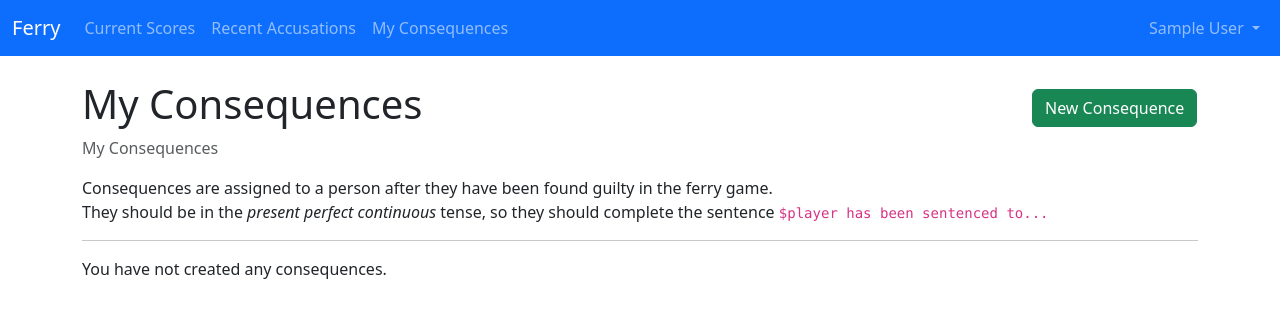
After one commit to trickeydan/ferry-api, a Django app: page /consequences/ in a window 1280 px wide. The commit adds this page. Shown: the top 318 px of the page. Run offline with Django 5.2, Linux system fonts and the light colour scheme; a user stored in the database is signed in; tables that the repository leaves empty hold one stand-in row (values such as "Sample post"); data that the repository does not hold is empty; parts of the project's set-up code (start-up, migrations or seed data) failed here and were passed over.

Commit message:
More stuff

```diff
--- a/ferry/court/models.py
+++ b/ferry/court/models.py
@@ -31,7 +31,7 @@ ConsequenceManager = models.Manager.from_queryset(ConsequenceQuerySet)
 
 class Consequence(models.Model):
     id = models.UUIDField(verbose_name="ID", primary_key=True, default=uuid.uuid4, editable=False)
-    content = models.CharField(max_length=255)
+    content = models.CharField(max_length=255, unique=True)
     is_enabled = models.BooleanField(default=True)
     created_by = models.ForeignKey("accounts.Person", on_delete=models.PROTECT, related_name="consequences")
     created_at = models.DateTimeField(auto_now_add=True, editable=False)
@@ -117,7 +117,7 @@ RatificationManager = models.Manager.from_queryset(RatificationQuerySet)
 class Ratification(models.Model):
     id = models.UUIDField(verbose_name="ID", primary_key=True, default=uuid.uuid4, editable=False)
     accusation = models.OneToOneField(Accusation, on_delete=models.CASCADE, related_name="ratification")
-    consequence = models.ForeignKey(Consequence, on_delete=models.PROTECT, related_name="+")
+    consequence = models.ForeignKey(Consequence, on_delete=models.PROTECT, related_name="ratifications")
     created_by = models.ForeignKey("accounts.Person", on_delete=models.PROTECT, related_name="ratifications")
     created_at = models.DateTimeField(auto_now_add=True, editable=False)
     updated_at = models.DateTimeField(auto_now=True, editable=False)
--- a/ferry/court/urls.py
+++ b/ferry/court/urls.py
@@ -8,4 +8,6 @@ urlpatterns = [
     path("", views.ScoreboardView.as_view(), name="scoreboard"),
     path("scores/<uuid:pk>/", views.PersonScoreView.as_view(), name="person_score"),
     path("accusations/", views.RecentAccusationsView.as_view(), name="recent-accusations"),
+    path("consequences/", views.ConsequenceListView.as_view(), name="consequence-list"),
+    path("consequences/new/", views.ConsequenceCreateView.as_view(), name="consequence-create"),
 ]
--- a/ferry/court/views.py
+++ b/ferry/court/views.py
@@ -1,13 +1,17 @@
 from typing import Any, cast
 
+from django.contrib import messages
 from django.contrib.auth.mixins import LoginRequiredMixin
 from django.db import models
 from django.db.models.functions import DenseRank
-from django.views.generic import DetailView, ListView
+from django.http import HttpResponse
+from django.urls import reverse_lazy
+from django.views.generic import CreateView, DetailView, ListView
 
 from ferry.accounts.models import Person, PersonQuerySet
+from ferry.court.forms import ConsequenceCreateForm
 
-from .models import Accusation
+from .models import Accusation, Consequence
 
 
 class ScoreboardView(LoginRequiredMixin, ListView):
@@ -51,3 +55,37 @@ class RecentAccusationsView(LoginRequiredMixin, ListView):
         qs = Accusation.objects.for_user(self.request.user)
         qs = qs.order_by("-created_at")
         return qs
+
+
+class ConsequenceListView(LoginRequiredMixin, ListView):
+    template_name = "court/consequence_list.html"
+
+    def get_queryset(self) -> models.QuerySet[Any]:
+        assert self.request.user.is_authenticated
+        qs = Consequence.objects.for_user(self.request.user)
+
+        # Apply additional filter for superusers.
+        qs = qs.filter(created_by=self.request.user.person)
+
+        qs = qs.annotate(victim_count=models.Count("ratifications"))
+        qs = qs.order_by("-is_enabled", "content")
+        return qs
+
+
+class ConsequenceCreateView(LoginRequiredMixin, CreateView):
+    template_name = "court/consequence_create.html"
+    model = Consequence
+    form_class = ConsequenceCreateForm
+    success_url = reverse_lazy("court:consequence-list")
+
+    def get_form_kwargs(self) -> dict[str, Any]:
+        assert self.request.user.is_authenticated
+        assert self.request.user.person
+
+        kwargs = super().get_form_kwargs()
+        kwargs["person"] = self.request.user.person
+        return kwargs
+
+    def form_valid(self, form: ConsequenceCreateForm) -> HttpResponse:
+        messages.info(self.request, "Successfully created consequence.")
+        return super().form_valid(form)
--- a/ferry/templates/base.html
+++ b/ferry/templates/base.html
@@ -8,11 +8,18 @@
   </head>
   <body>
     {% include "inc/nav.html" %}
-    <div class="container">
-      <h1>{% block page_title %}{% endblock %}</h1>
+    <main class="container">
+      <div class="row">
+        <div class="col">
+          <h1>{% block page_title %}{% endblock %}</h1>
+        </div>
+        <div class="col-2 align-self-center">
+          {% block buttons %}{% endblock %}
+        </div>
+      </div>
       {% include "inc/messages.html" %}
       {% block content %}{% endblock %}
-    </div>
+    </main>
     <script src="https://cdn.jsdelivr.net/npm/bootstrap@5.3.3/dist/js/bootstrap.bundle.min.js" integrity="sha384-YvpcrYf0tY3lHB60NNkmXc5s9fDVZLESaAA55NDzOxhy9GkcIdslK1eN7N6jIeHz" crossorigin="anonymous"></script>
   </body>
 </html>
--- /dev/null
+++ b/ferry/templates/court/consequence_list.html
@@ -0,0 +1,44 @@
+{% extends "base.html" %}
+{% load static %}
+
+{% block title %}My Consequences{% endblock %}
+{% block page_title %}My Consequences{% endblock %}
+
+{% block buttons %}
+  <a class="btn btn-success" href="{% url 'court:consequence-create' %}">New Consequence</a>
+{% endblock %}
+
+{% block content %}
+  <nav aria-label="breadcrumb">
+    <ol class="breadcrumb">
+      <li class="breadcrumb-item active" aria-current="page">My Consequences</li>
+    </ol>
+  </nav>
+  <p>
+    Consequences are assigned to a person after they have been found guilty in the ferry game. <br/>
+    They should be in the <em>present perfect continuous</em> tense, so they should complete the sentence <code>$player has been sentenced to...</code>
+  </p>
+  <hr>
+  {% if object_list %}
+    <table class="table">
+      <thead>
+        <tr>
+          <th scope="col">Consequence</th>
+          <th scope="col">Enabled</th>
+          <th scope="col">Victim Count</th>
+        </tr>
+      </thead>
+      <tbody>
+        {% for consequence in object_list %}
+          <tr>
+            <th scope="row">{{ consequence.content }}</th>
+            <td>{% if consequence.is_enabled %}✅{% else %}❌{% endif %}</td>
+            <td>{{ consequence.victim_count }}</td>
+          </tr>
+        {% endfor %}
+      </tbody>
+    </table>
+  {% else %}
+    <p>You have not created any consequences.</p>
+  {% endif %}
+{% endblock %}
--- a/ferry/templates/inc/nav.html
+++ b/ferry/templates/inc/nav.html
@@ -10,6 +10,7 @@
           {% if request.user.person %}
             <a class="nav-link" aria-current="page" href="{% url 'court:scoreboard' %}">Current Scores</a>
             <a class="nav-link" aria-current="page" href="{% url 'court:recent-accusations' %}">Recent Accusations</a>
+            <a class="nav-link" aria-current="page" href="{% url 'court:consequence-list' %}">My Consequences</a>
           {% endif %}
         </ul>
 
```
Also changed, not shown: ferry/court/forms.py (added, +33 -0 lines), ferry/templates/court/consequence_create.html (added, +15 -0 lines), ferry/court/migrations/0005_ensure_sentences_are_unique.py (added).
